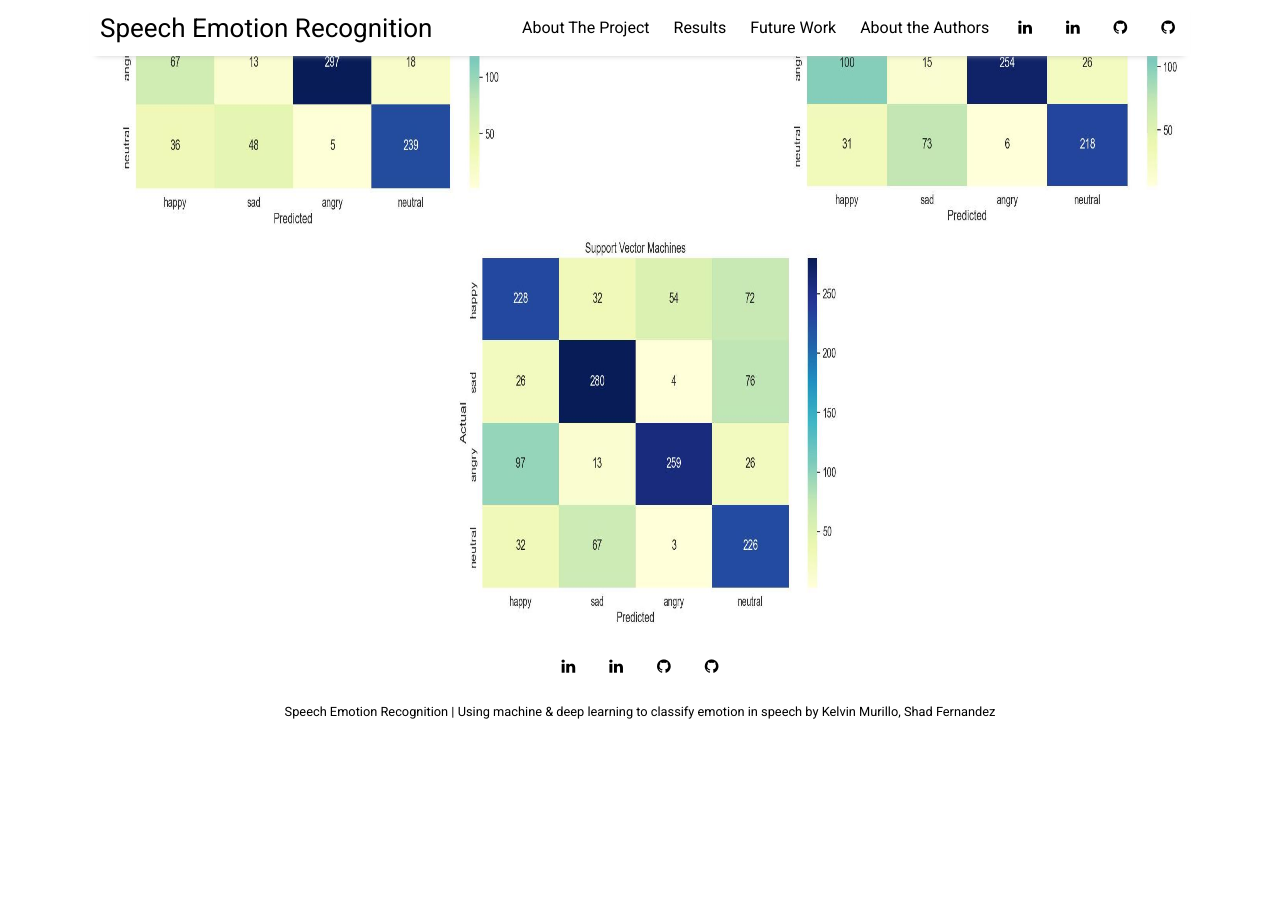
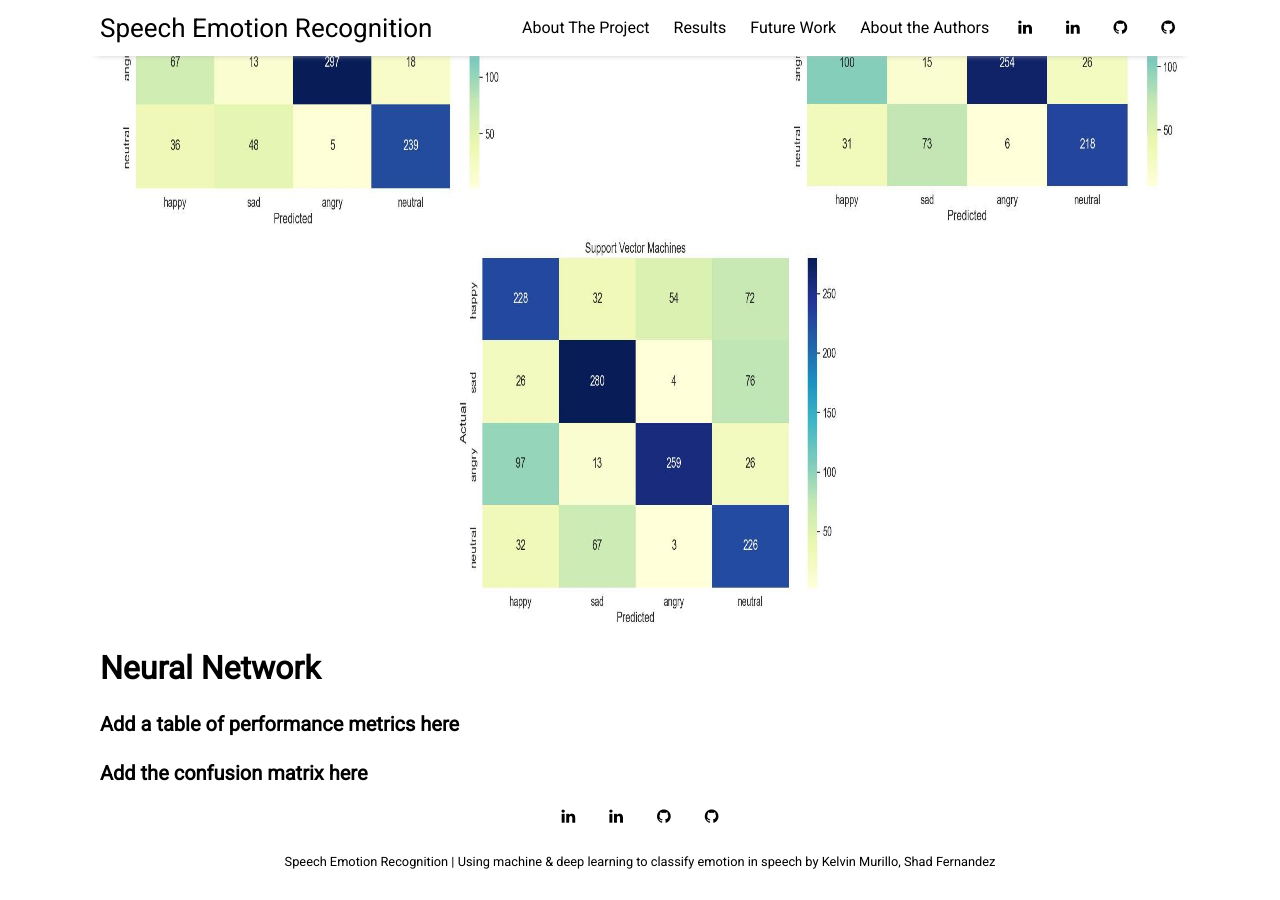
Before and after one commit to kelvinm10/SER_Website, a Jekyll site: the page built from _posts/2022-04-18-results.md, in a window 1280 px wide and 900 px high, scrolled down 2794 px. Built offline with Jekyll 4.4.1, drawn with Linux system fonts in a browser that asks for light colours; nearby versions of some CDN libraries; before the commit the page ends 3544 px from its top, so only the background shows below that.

Commit message:
neural network outline added

```diff
--- a/_posts/2022-04-18-results.md
+++ b/_posts/2022-04-18-results.md
@@ -54,3 +54,8 @@ image: results.jpg
 <img src="{{ site.github.url }}/assets/img/RandomForestCm.jpg" alt="RFConfusionMatrix" style="width:400px;height:400px;" align="left">
 <img src="{{ site.github.url }}/assets/img/DecisionTreeCm.jpg" alt="DecisionTree" style="width:400px;height:400px;" align="right">
 <img src="{{ site.github.url }}/assets/img/SvmCm.jpg" alt="SVM" style="width:400px;height:400px;">
+
+# Neural Network
+### Add a table of performance metrics here
+
+### Add the confusion matrix here
```
